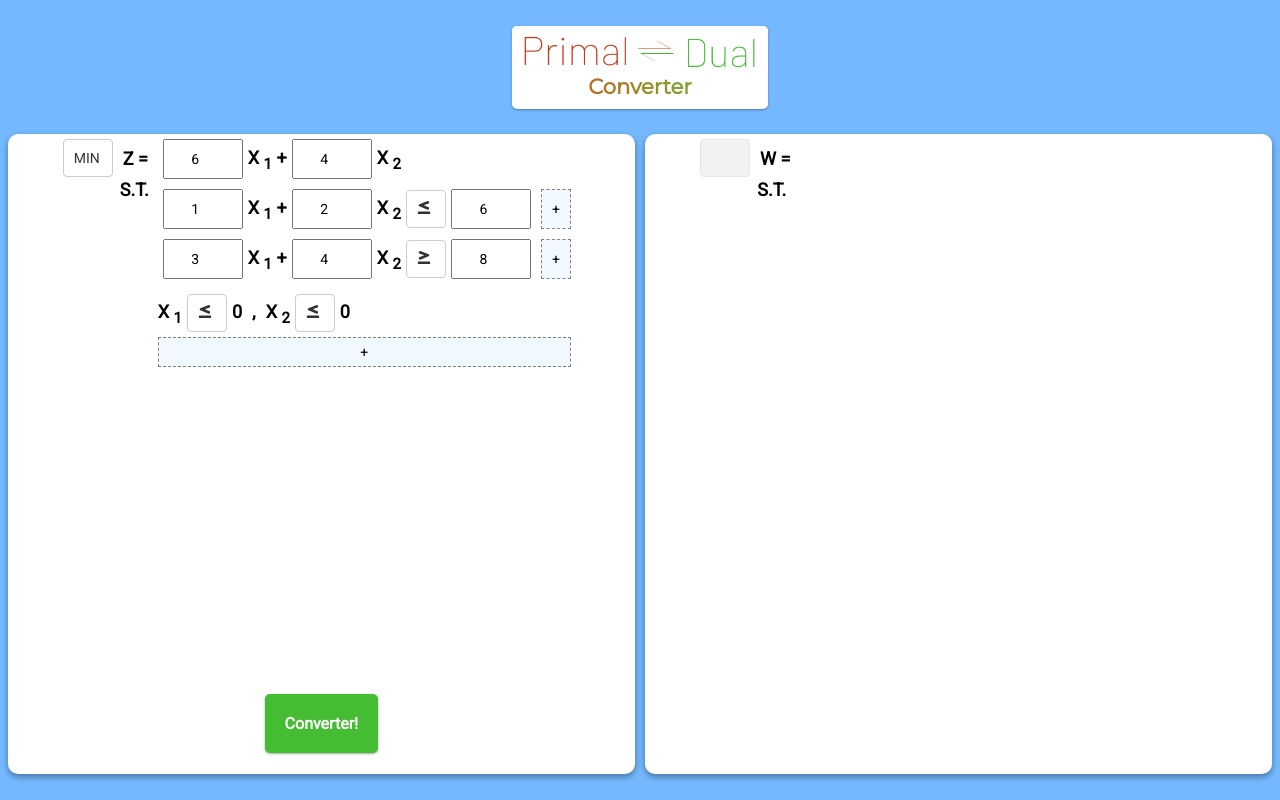
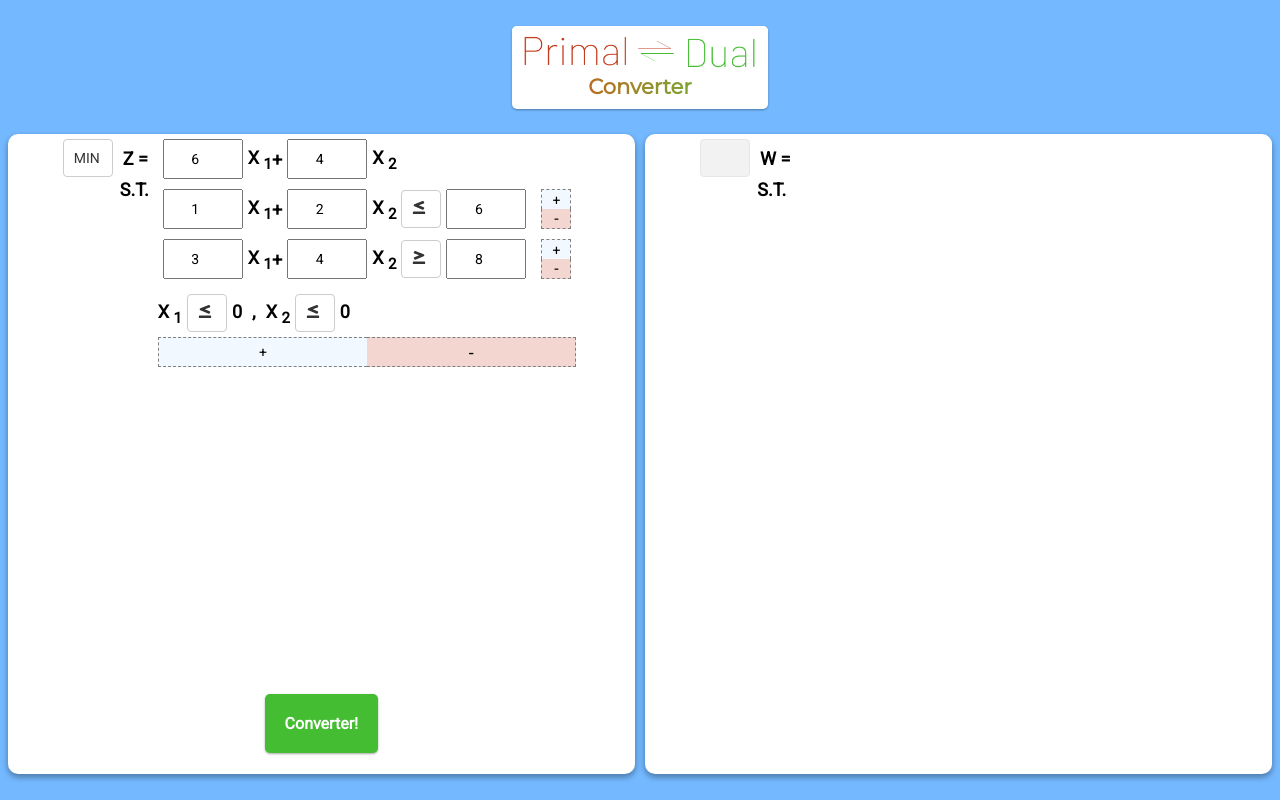
Before and after one commit to lbcosta/primal-dual, a React (Create React App) app: page / in a window 1280 px wide. Built offline with nearby package versions, Linux system fonts and the light colour scheme.

Commit message:
"Remove" functions

```diff
--- a/src/pages/Main/index.js
+++ b/src/pages/Main/index.js
@@ -13,11 +13,13 @@ import {
   DynamicSide,
   Equation,
   Variable,
-  AddConstraintButton,
-  AddVariableButton,
+  ConstraintButton,
+  VariableButton,
   EqualityConstraints,
   ConversionButton,
-  ContentWrapper
+  ContentWrapper,
+  ConstraintButtonGroup,
+  VariableButtonGroup
 } from "./styles";
 import Logo from "../../assets/img/Logo.png";
 
@@ -75,7 +77,6 @@ export default function Main() {
     signalOptions[0],
     signalOptions[0]
   ]);
-  const [converted, setConverted] = useState(false);
 
   const [dualObjective, setDualObjective] = useState();
   const [dualObjFunction, setDualObjFunction] = useState();
@@ -110,8 +111,6 @@ export default function Main() {
         signal: swapSignal(swap, eqConst)
       }))
     );
-
-    setConverted(true);
   }
 
   function swapSignal(swap, signal) {
@@ -127,33 +126,6 @@ export default function Main() {
     } else {
       return signal;
     }
-  }
-
-  function reset() {
-    setObjective(objectiveOptions[0]);
-    setObjFunction([6, 4]);
-    setConstraints([
-      {
-        values: [1, 2, 6],
-        signal: signalOptions[0]
-      },
-      {
-        values: [3, 4, 8],
-        signal: signalOptions[1]
-      }
-    ]);
-    setEqualityConstraints([signalOptions[0], signalOptions[0]]);
-    setConverted(false);
-  }
-
-  function buttonOrSpan(actualIdx, arr) {
-    return actualIdx === arr.length - 1 ? (
-      <AddVariableButton type="button" onClick={addVariable}>
-        +
-      </AddVariableButton>
-    ) : (
-      <span>+</span>
-    );
   }
 
   function hasSumSymbol(actualIdx, arr) {
@@ -177,6 +149,21 @@ export default function Main() {
     setEqualityConstraints([...equalityConstraints, signalOptions[0]]);
   }
 
+  function removeVariable() {
+    setObjFunction(objFunction.slice(0, -1));
+    setConstraints(
+      constraints.map(constraint => {
+        const newValues = [...constraint.values];
+        newValues.splice(newValues.length - 2, 1);
+        return {
+          ...constraint,
+          values: newValues
+        };
+      })
+    );
+    setEqualityConstraints(equalityConstraints.slice(0, -1));
+  }
+
   function addConstraint() {
     const constraintLength = constraints[0].values.length;
     setConstraints([
@@ -186,6 +173,10 @@ export default function Main() {
         signal: signalOptions[0]
       }
     ]);
+  }
+
+  function removeConstraint() {
+    setConstraints(constraints.slice(0, -1));
   }
 
   function handleSignalChange(value, constraintIdx) {
@@ -276,9 +267,15 @@ export default function Main() {
               )
             }
           />
-          <AddVariableButton type="button" onClick={addVariable}>
-            +
-          </AddVariableButton>
+          <VariableButtonGroup>
+            <VariableButton type="button" onClick={addVariable}>
+              +
+            </VariableButton>
+
+            <VariableButton type="button" onClick={removeVariable}>
+              -
+            </VariableButton>
+          </VariableButtonGroup>
         </Variable>
       );
     }
@@ -357,9 +354,14 @@ export default function Main() {
                   </li>
                 ))}
               </EqualityConstraints>
-              <AddConstraintButton type="button" onClick={addConstraint}>
-                +
-              </AddConstraintButton>
+              <ConstraintButtonGroup>
+                <ConstraintButton type="button" onClick={addConstraint}>
+                  +
+                </ConstraintButton>
+                <ConstraintButton type="button" onClick={removeConstraint}>
+                  -
+                </ConstraintButton>
+              </ConstraintButtonGroup>
             </DynamicSide>
           </Container>
           <ConversionButton>
@@ -374,7 +376,6 @@ export default function Main() {
             objFunction={dualObjFunction}
             constraints={dualConstraints}
             equalityConstraints={dualEqConstraints}
-            reset={reset}
           />
         </PageContent>
       </ContentWrapper>
--- a/src/pages/Main/styles.js
+++ b/src/pages/Main/styles.js
@@ -131,6 +131,9 @@ export const Equation = styled.ul`
 `;
 
 export const Variable = styled.li`
+  display: flex;
+  align-items: center;
+
   input[type="number"] {
     width: 80px;
     height: 40px;
@@ -144,7 +147,7 @@ export const Variable = styled.li`
   }
 `;
 
-export const AddButton = styled.button`
+export const Button = styled.button`
   background-color: rgba(116, 185, 255, 0.1);
   border: 1.2px gray dashed;
   transition: all 0.2s cubic-bezier(0.25, 0.8, 0.25, 1);
@@ -156,13 +159,13 @@ export const AddButton = styled.button`
   }
 `;
 
-export const AddConstraintButton = styled(AddButton)`
+export const ConstraintButton = styled(Button)`
   width: 100%;
   height: 30px;
   margin-top: 5px;
 `;
 
-export const AddVariableButton = styled(AddButton)`
+export const VariableButton = styled(Button)`
   width: 30px;
   height: 40px;
   margin-left: 5px;
@@ -209,3 +212,42 @@ export const EqualityConstraints = styled.ul`
     }
   }
 `;
+
+export const ConstraintButtonGroup = styled.div`
+  display: flex;
+
+  button:first-child {
+    border-right: none;
+  }
+
+  button + button {
+    font-size: 18px;
+    border-left: none;
+    background-color: rgba(194, 54, 22, 0.2);
+    :hover {
+      background-color: rgba(194, 54, 22, 0.4);
+    }
+  }
+`;
+
+export const VariableButtonGroup = styled.div`
+  display: flex;
+  flex-direction: column;
+
+  button {
+    height: 20px;
+  }
+
+  button:first-child {
+    border-bottom: none;
+  }
+
+  button + button {
+    font-size: 16px;
+    border-top: none;
+    background-color: rgba(194, 54, 22, 0.2);
+    :hover {
+      background-color: rgba(194, 54, 22, 0.4);
+    }
+  }
+`;
```
